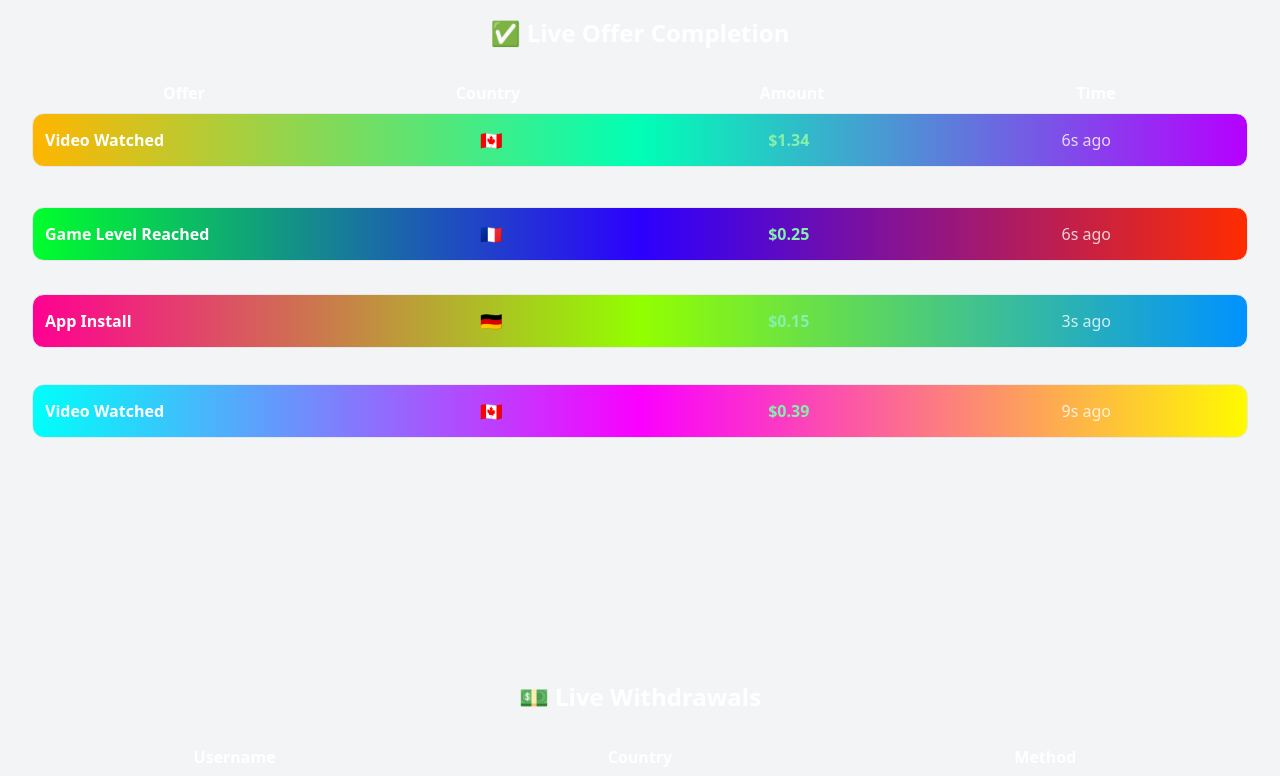
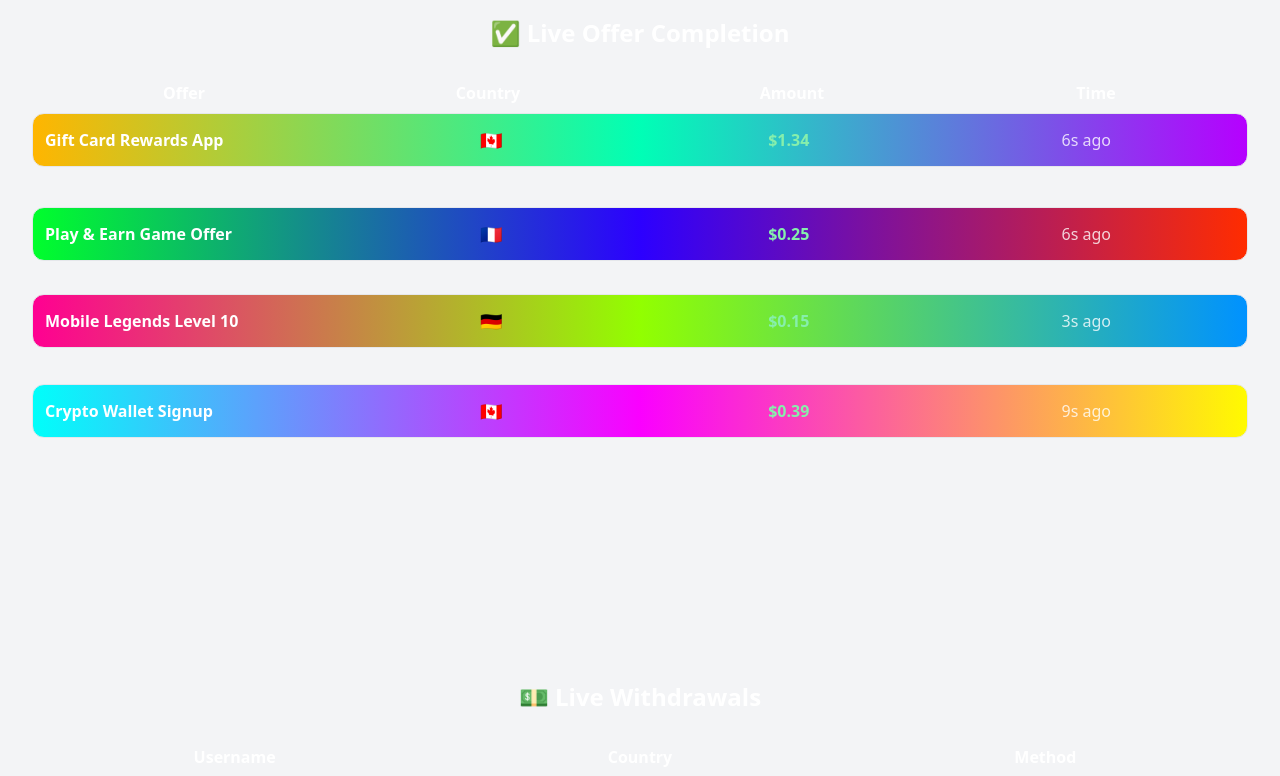
Before and after one commit to tool63/cashin, a Next.js app: page / in a window 1280 px wide. Shown: the part 1260-2036 px from the top of the page. Built offline with nearby package versions, Linux system fonts and the light colour scheme.

Commit message:
Update LiveOfferCompletion.tsx

```diff
--- a/components/live/LiveOfferCompletion.tsx
+++ b/components/live/LiveOfferCompletion.tsx
@@ -5,38 +5,46 @@ import { useEffect, useRef, useState } from "react"
 /* ================= DATA ================= */
 
 const countries = [
-  { name: "USA", flag: "🇺🇸" },
-  { name: "UK", flag: "🇬🇧" },
-  { name: "Canada", flag: "🇨🇦" },
-  { name: "Germany", flag: "🇩🇪" },
-  { name: "India", flag: "🇮🇳" },
-  { name: "France", flag: "🇫🇷" },
-  { name: "Japan", flag: "🇯🇵" },
-  { name: "Brazil", flag: "🇧🇷" },
+  { flag: "🇺🇸" },
+  { flag: "🇬🇧" },
+  { flag: "🇨🇦" },
+  { flag: "🇩🇪" },
+  { flag: "🇮🇳" },
+  { flag: "🇫🇷" },
+  { flag: "🇯🇵" },
+  { flag: "🇧🇷" },
 ]
 
-const offers = [
-  "App Install",
-  "Survey Completed",
-  "Game Level Reached",
-  "Signup Bonus",
-  "Video Watched",
+/* Realistic CPA Offer Names */
+const offerNames = [
+  "Crypto Wallet Signup",
+  "Spin & Win Casino App",
+  "Cash Rewards Survey",
+  "Mobile Legends Level 10",
+  "VPN App Free Trial",
+  "Finance App Registration",
+  "Shopping Cashback App",
+  "Online Quiz Rewards",
+  "Play & Earn Game Offer",
+  "Daily Polls Survey",
+  "Streaming App Trial",
+  "Gift Card Rewards App",
 ]
 
 const randomCountry = () =>
   countries[Math.floor(Math.random() * countries.length)]
 
-const randomOffer = () =>
-  offers[Math.floor(Math.random() * offers.length)]
+const randomOfferName = () =>
+  offerNames[Math.floor(Math.random() * offerNames.length)]
 
 /* ================= AMOUNT LOGIC ================= */
 /**
- * 80% chance: $0.05 – $0.99
- * 20% chance: $1.00 – $2.00
+ * 80%: $0.05 – $0.99
+ * 20%: $1.00 – $2.00
  */
 const randomAmount = () => {
-  const isLow = Math.random() < 0.8
-  const value = isLow
+  const low = Math.random() < 0.8
+  const value = low
     ? Math.random() * 0.94 + 0.05
     : Math.random() * 1 + 1
 
@@ -50,7 +58,7 @@ const randomTime = () =>
 
 interface LiveOffer {
   id: number
-  offer: string
+  offerName: string
   flag: string
   amount: string
   time: string
@@ -69,7 +77,7 @@ const createOffer = (id: number): LiveOffer => {
 
   return {
     id,
-    offer: randomOffer(),
+    offerName: randomOfferName(),
     flag: c.flag,
     amount: randomAmount(),
     time: randomTime(),
@@ -160,7 +168,9 @@ export default function LiveOfferCompletion() {
               key={o.id}
               className="grid grid-cols-4 items-center border rounded-xl p-3 text-sm md:text-base text-white"
             >
-              <span className="font-semibold">{o.offer}</span>
+              <span className="font-semibold truncate">
+                {o.offerName}
+              </span>
 
               <span className="text-center text-lg">
                 {o.flag}
```
